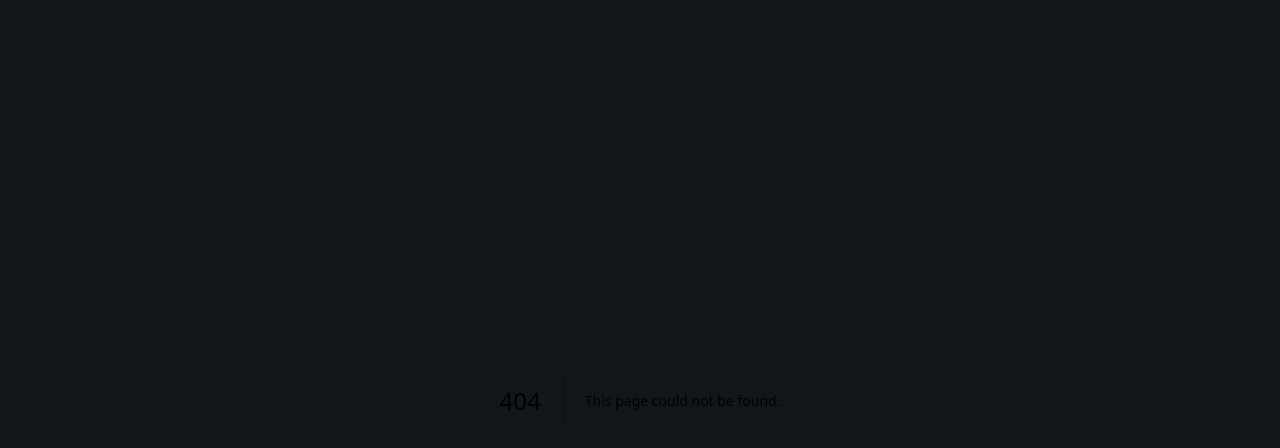
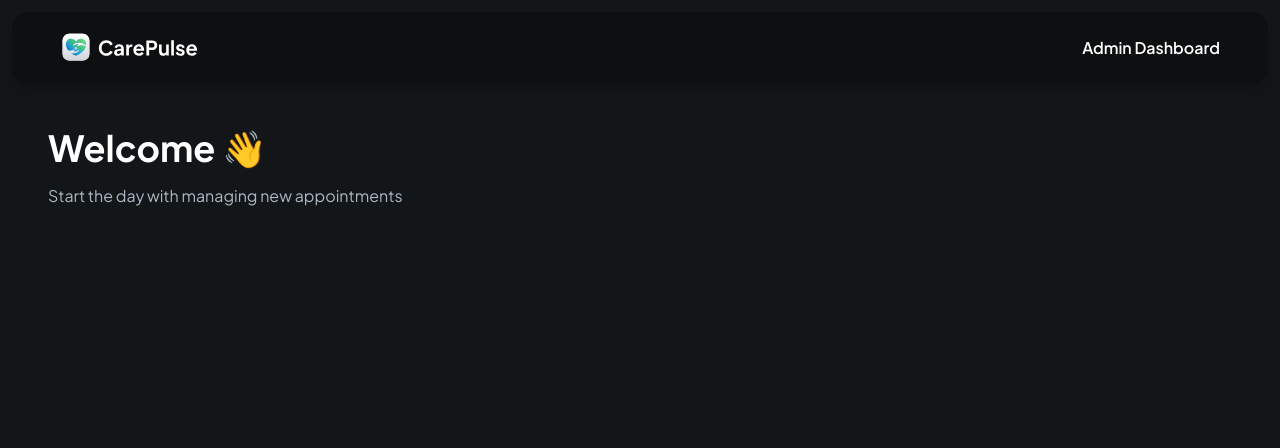
Before and after one commit to renatarsilva/carepulse, a Next.js app: page /admin in a window 1280 px wide. Before the commit this address had no page. Shown: the top 448 px of the page. Built offline with nearby package versions, Linux system fonts and the light colour scheme.

Commit message:
feat update newpage

```diff
--- /dev/null
+++ b/src/app/admin/page.tsx
@@ -0,0 +1,37 @@
+import Image from "next/image";
+import Link from "next/link";
+import React from "react";
+
+const Admin = () => {
+  return (
+    <div className="mx-auto flex max-w-7xl flex-col space-y-14">
+      <header className="admin-header">
+        <Link href="/" className="cursor-pointer">
+          <Image
+            src="/assets/icons/logo-full.svg"
+            height={32}
+            width={162}
+            alt="Logo"
+            className="h-8 w-fit"
+          />
+        </Link>
+
+        <p className="text-16-semibold">Admin Dashboard</p>
+      </header>
+
+      <main className="admin-main">
+        <section className="w-full space-y-4">
+          <h1 className="header">Welcome 👋</h1>
+          <p className="text-dark-700">
+            {" "}
+            Start the day with managing new appointments
+          </p>
+        </section>
+
+        <section className="admin-start"></section>
+      </main>
+    </div>
+  );
+};
+
+export default Admin;
```
